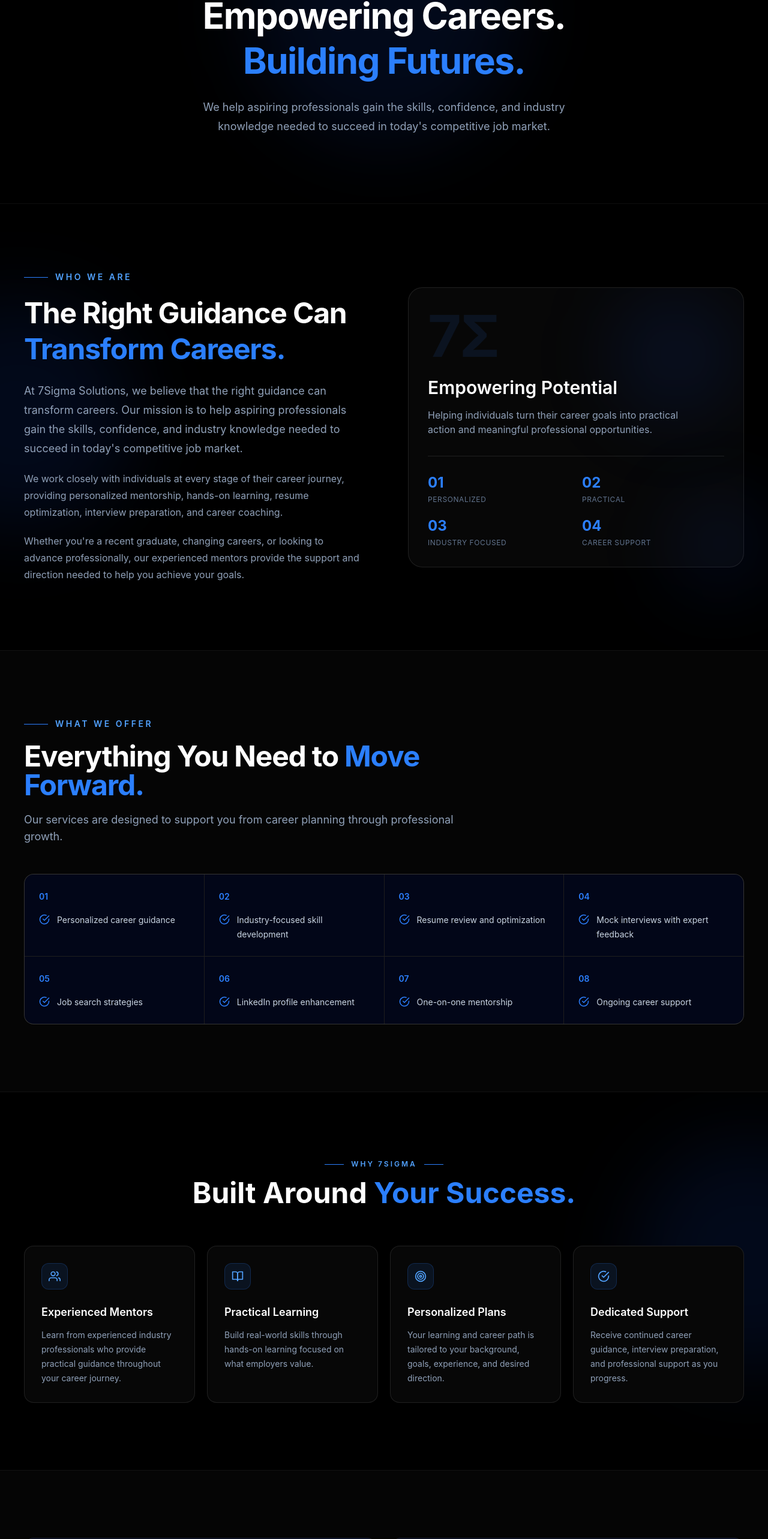
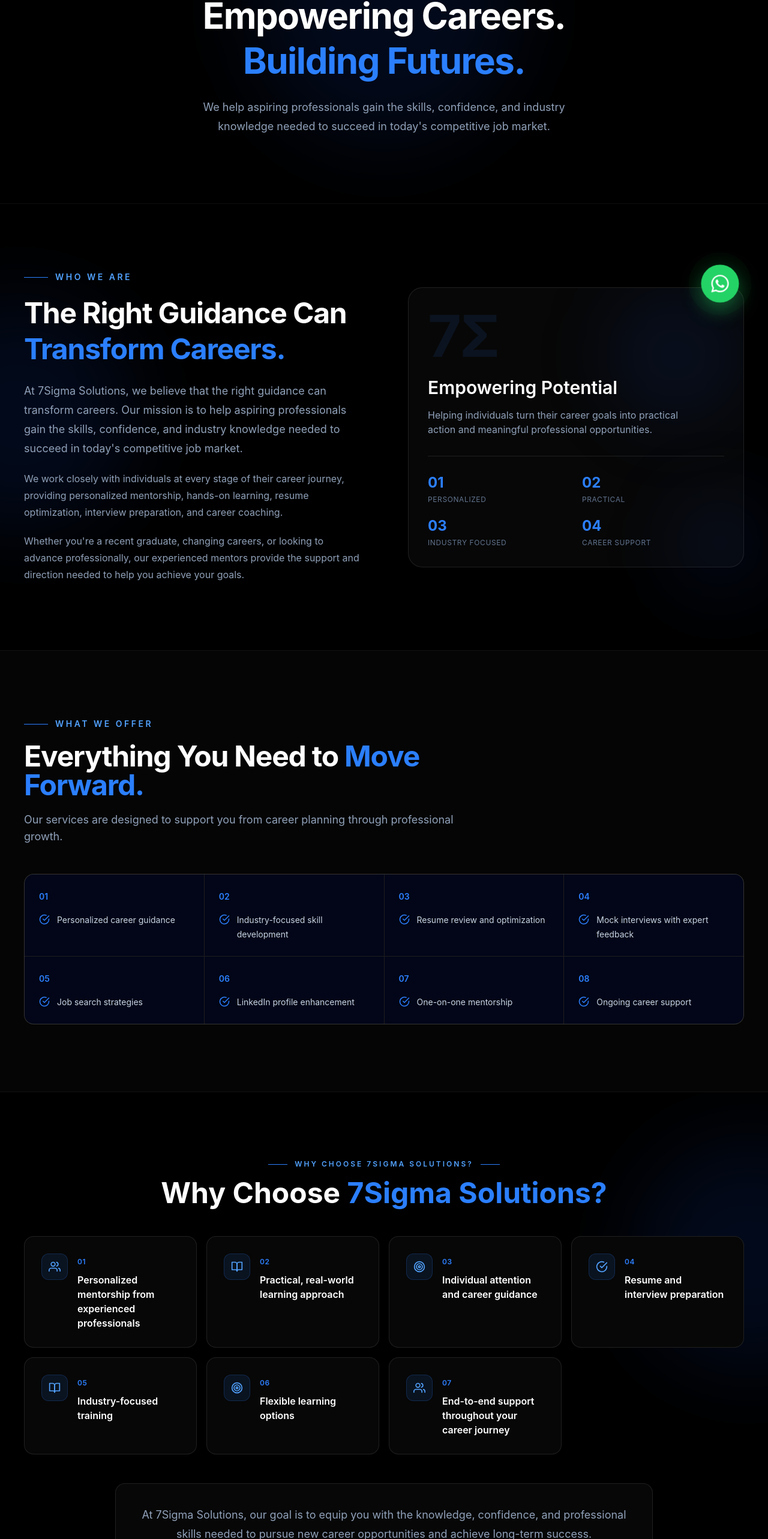
Before and after one commit to pavankrishtaiahveguru/seven-sigma-solutions, a React (Vite) app: page /about in a window 1280 px wide. Shown: the part 211-2777 px from the top of the page at 60% size. Built offline with nearby package versions, Linux system fonts and the light colour scheme.

Commit message:
Add Resend contact form integration

```diff
--- a/package.json
+++ b/package.json
@@ -16,6 +16,7 @@
     "react-dom": "^19.2.8",
     "react-icons": "^5.7.0",
     "react-router-dom": "^7.18.2",
+    "resend": "^6.18.1",
     "tailwindcss": "^4.3.3"
   },
   "devDependencies": {
--- a/src/App.jsx
+++ b/src/App.jsx
@@ -10,6 +10,7 @@
 import ScrollToTop from "./components/layout/ScrollToTop";
 import FloatingScrollToTop from "./components/common/ScrollToTop";
 import WhyUs from "./pages/WhyUs";
+import FloatingWhatsApp from "./components/common/FloatingWhatsApp";
 
 export default function App() {
   return (
@@ -25,7 +26,7 @@
         <Route path="/contact" element={<Contact />} />
         <Route path="/why-us" element={<WhyUs />} />
       </Routes>
-
+      <FloatingWhatsApp />
       <Footer />
     </BrowserRouter>
   );
--- /dev/null
+++ b/src/components/common/FloatingWhatsApp.jsx
@@ -0,0 +1,60 @@
+"use client";
+
+import { motion } from "framer-motion";
+import { FaWhatsapp } from "react-icons/fa";
+
+const WHATSAPP_NUMBER = "183";
+
+export default function FloatingWhatsApp() {
+  return (
+    <motion.a
+      href={`https://wa.me/${WHATSAPP_NUMBER}`}
+      target="_blank"
+      rel="noopener noreferrer"
+    //   aria-label="Chat on WhatsApp"
+    //   title="Chat on WhatsApp"
+      initial={{ opacity: 0, scale: 0.8 }}
+      animate={{
+        opacity: 1,
+        scale: 1,
+        y: [0, -8, 0],
+      }}
+      transition={{
+        opacity: {
+          duration: 0.5,
+        },
+        scale: {
+          duration: 0.5,
+        },
+        y: {
+          duration: 2.5,
+          repeat: Infinity,
+          ease: "easeInOut",
+        },
+      }}
+      whileHover={{
+        scale: 1.12,
+        y: -6,
+      }}
+      whileTap={{
+        scale: 0.95,
+      }}
+      className="group fixed z-[9999] flex h-12 w-12 items-center justify-center rounded-full bg-[#25D366] text-white shadow-[0_12px_35px_rgba(37,211,102,0.45)] transition-all duration-300 hover:bg-[#1EBE5D] sm:h-16 sm:w-16"
+      style={{
+        right: "3rem",
+        bottom: "5rem",
+      }}
+    >
+      {/* Pulse */}
+      <span className="absolute h-12 w-12 animate-ping rounded-full bg-[#25D366] opacity-30 sm:h-14 sm:w-14" />
+
+      {/* Icon */}
+      <FaWhatsapp className="relative z-10 text-3xl text-white sm:text-[34px]" />
+
+      {/* Tooltip */}
+      <span className="pointer-events-none absolute right-20 hidden whitespace-nowrap rounded-full bg-white px-4 py-2 text-sm font-medium text-black opacity-0 shadow-xl transition-all duration-300 group-hover:translate-x-0 group-hover:opacity-100 lg:block">
+        Chat with us
+      </span>
+    </motion.a>
+  );
+}
--- a/src/pages/About.jsx
+++ b/src/pages/About.jsx
@@ -21,27 +21,31 @@
 const strengths = [
   {
     icon: FiUsers,
-    title: "Experienced Mentors",
-    description:
-      "Learn from experienced industry professionals who provide practical guidance throughout your career journey.",
+    title: "Personalized mentorship from experienced professionals",
   },
   {
     icon: FiBookOpen,
-    title: "Practical Learning",
-    description:
-      "Build real-world skills through hands-on learning focused on what employers value.",
+    title: "Practical, real-world learning approach",
   },
   {
     icon: FiTarget,
-    title: "Personalized Plans",
-    description:
-      "Your learning and career path is tailored to your background, goals, experience, and desired direction.",
+    title: "Individual attention and career guidance",
   },
   {
     icon: FiCheckCircle,
-    title: "Dedicated Support",
-    description:
-      "Receive continued career guidance, interview preparation, and professional support as you progress.",
+    title: "Resume and interview preparation",
+  },
+  {
+    icon: FiBookOpen,
+    title: "Industry-focused training",
+  },
+  {
+    icon: FiTarget,
+    title: "Flexible learning options",
+  },
+  {
+    icon: FiUsers,
+    title: "End-to-end support throughout your career journey",
   },
 ];
 
@@ -291,6 +295,7 @@
         <div className="pointer-events-none absolute -right-40 top-20 h-96 w-96 rounded-full bg-blue-600/10 blur-3xl" />
 
         <div className="relative mx-auto max-w-7xl px-5 sm:px-8 lg:px-10">
+          {/* Header */}
           <motion.div
             initial={{ opacity: 0, y: 30 }}
             whileInView={{ opacity: 1, y: 0 }}
@@ -302,18 +307,19 @@
               <span className="h-px w-8 bg-blue-500" />
 
               <span className="text-xs font-semibold uppercase tracking-[0.25em] text-blue-400">
-                Why 7Sigma
+                Why Choose 7Sigma Solutions?
               </span>
 
               <span className="h-px w-8 bg-blue-500" />
             </div>
 
             <h2 className="text-3xl font-bold text-white sm:text-4xl lg:text-5xl">
-              Built Around
-              <span className="text-blue-500"> Your Success.</span>
+              Why Choose
+              <span className="text-blue-500"> 7Sigma Solutions?</span>
             </h2>
           </motion.div>
 
+          {/* Client Shared Points */}
           <motion.div
             initial="hidden"
             whileInView="visible"
@@ -322,13 +328,13 @@
               hidden: {},
               visible: {
                 transition: {
-                  staggerChildren: 0.1,
+                  staggerChildren: 0.08,
                 },
               },
             }}
-            className="mt-12 grid gap-5 sm:grid-cols-2 lg:mt-16 lg:grid-cols-4"
+            className="mt-12 grid gap-4 sm:grid-cols-2 lg:grid-cols-4"
           >
-            {strengths.map((strength) => {
+            {strengths.map((strength, index) => {
               const Icon = strength.icon;
 
               return (
@@ -349,20 +355,39 @@
                   }}
                   className="group rounded-2xl border border-white/10 bg-[#070707] p-6 transition-all duration-500 hover:-translate-y-1 hover:border-blue-500/50 hover:bg-slate-900 sm:p-7"
                 >
-                  <div className="flex h-11 w-11 items-center justify-center rounded-xl border border-blue-500/20 bg-blue-500/10 text-blue-400 transition-all duration-500 group-hover:border-blue-500 group-hover:bg-blue-600 group-hover:text-white">
-                    <Icon size={20} />
+                  <div className="flex items-start gap-4">
+                    <div className="flex h-11 w-11 shrink-0 items-center justify-center rounded-xl border border-blue-500/20 bg-blue-500/10 text-blue-400 transition-all duration-500 group-hover:border-blue-500 group-hover:bg-blue-600 group-hover:text-white">
+                      <Icon size={20} />
+                    </div>
+
+                    <div>
+                      <span className="text-xs font-semibold tracking-wider text-blue-500">
+                        {String(index + 1).padStart(2, "0")}
+                      </span>
+
+                      <h3 className="mt-2 text-base font-semibold leading-6 text-white transition-colors duration-300 group-hover:text-blue-400">
+                        {strength.title}
+                      </h3>
+                    </div>
                   </div>
-
-                  <h3 className="mt-6 text-lg font-semibold text-white transition-colors duration-300 group-hover:text-blue-400">
-                    {strength.title}
-                  </h3>
-
-                  <p className="mt-3 text-sm leading-6 text-slate-400">
-                    {strength.description}
-                  </p>
                 </motion.article>
               );
             })}
+          </motion.div>
+
+          {/* Client Shared Supporting Content */}
+          <motion.div
+            initial={{ opacity: 0, y: 25 }}
+            whileInView={{ opacity: 1, y: 0 }}
+            viewport={{ once: true, amount: 0.3 }}
+            transition={{ duration: 0.7 }}
+            className="mx-auto mt-12 max-w-4xl rounded-2xl border border-white/10 bg-[#070707] p-7 text-center sm:p-9"
+          >
+            <p className="text-base leading-7 text-slate-400 sm:text-lg sm:leading-8">
+              At 7Sigma Solutions, our goal is to equip you with the knowledge,
+              confidence, and professional skills needed to pursue new career
+              opportunities and achieve long-term success.
+            </p>
           </motion.div>
         </div>
       </section>
--- a/src/pages/Contact.jsx
+++ b/src/pages/Contact.jsx
@@ -42,11 +42,25 @@
     }));
   };
 
-  const handleSubmit = (e) => {
+  const handleSubmit = async (e) => {
     e.preventDefault();
 
-    // Temporary frontend submission
-    console.log("Contact Form:", formData);
+    setIsSubmitted(false);
+
+    try {
+      const response = await fetch("/api/contact", {
+        method: "POST",
+        headers: {
+          "Content-Type": "application/json",
+        },
+        body: JSON.stringify(formData),
+      });
+
+      const data = await response.json();
+
+      if (!response.ok) {
+        throw new Error(data.message || "Failed to send message.");
+      }
 
       setIsSubmitted(true);
 
@@ -61,6 +75,14 @@
       setTimeout(() => {
         setIsSubmitted(false);
       }, 4000);
+    } catch (error) {
+      console.error("Contact form error:", error);
+
+      alert(
+        error.message ||
+          "Unable to send your message right now. Please try again later.",
+      );
+    }
   };
 
   return (
```
Also changed, not shown: api/contact.js (added, +239 -0 lines), 2 other files (tests, documents, lock files or other folders). Lines whose indentation alone changed are shown as unchanged.
